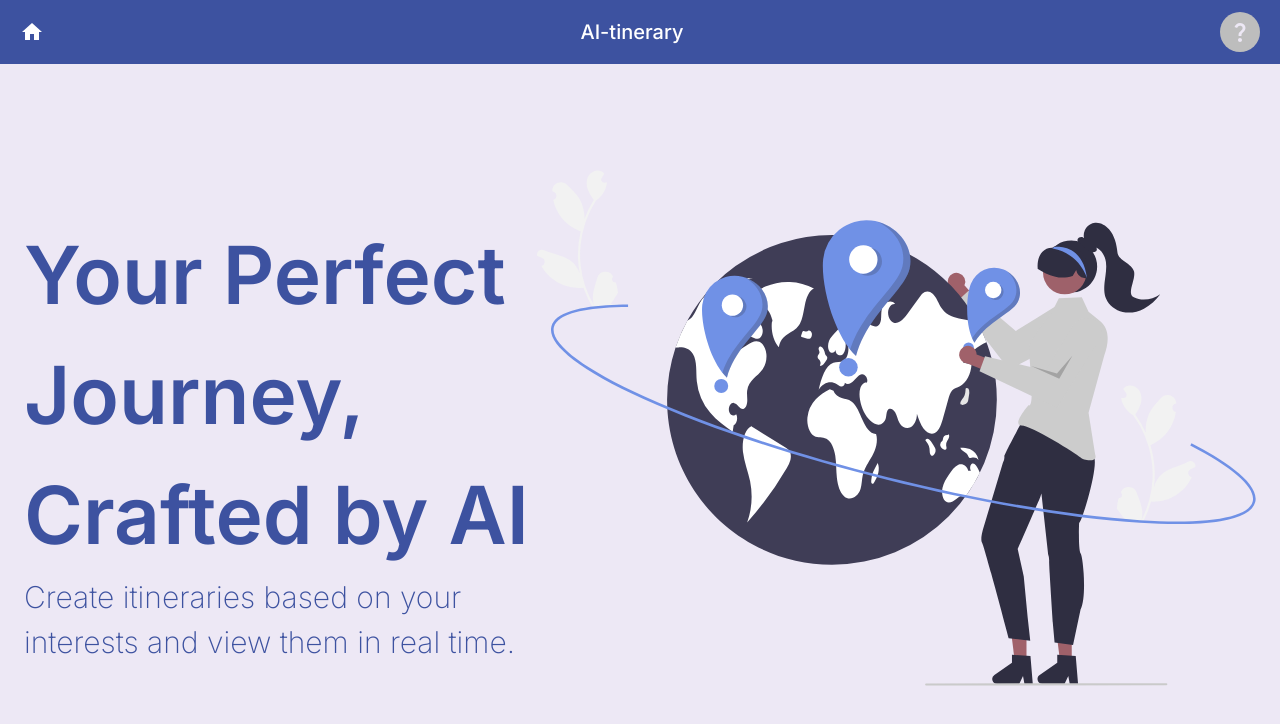
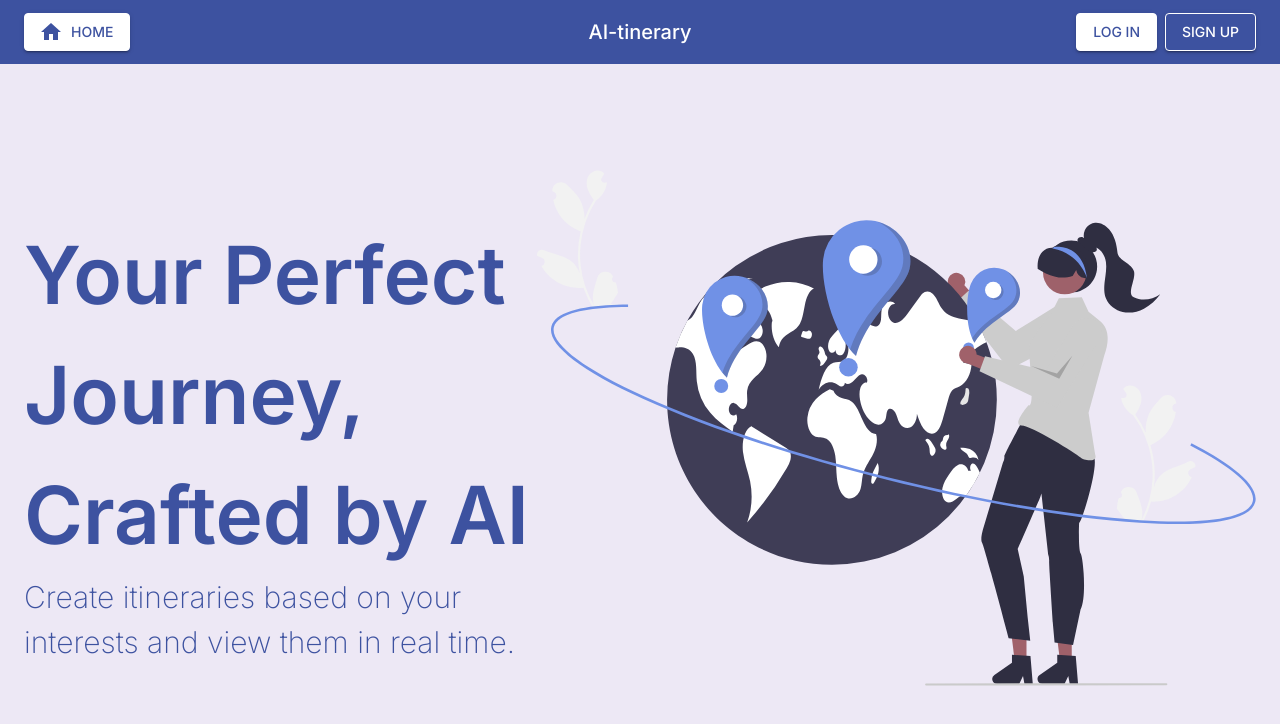
Before and after one commit to ubc-cpsc455-2024S/project-22_intellig-s, a React (Vite) app in the folder client/: page / in a window 1280 px wide. Shown: the top 724 px of the page. Built offline with nearby package versions, Linux system fonts and the light colour scheme; no server answers.

Commit message:
update navbar

```diff
--- a/client/src/components/NavBar.jsx
+++ b/client/src/components/NavBar.jsx
@@ -11,9 +11,8 @@ import Menu from "@mui/material/Menu";
 import MenuItem from "@mui/material/MenuItem";
 import { useSelector, useDispatch } from "react-redux";
 import { logout } from "../redux/authSlice";
-import QuestionMarkIcon from "@mui/icons-material/QuestionMark";
 import PersonIcon from "@mui/icons-material/Person";
-import { Box } from "@mui/material";
+import { Box, Button } from "@mui/material";
 
 const NavBar = () => {
   const user = useSelector((state) => state.auth.user);
@@ -40,29 +39,54 @@ const NavBar = () => {
       sx={{ boxShadow: "none" }} // Remove the box shadow
     >
       <Toolbar>
-        <IconButton
-          edge="start"
-          color="inherit"
+        <Box sx={{ flex: "1 1 0px", textAlign: "left" }}>
+          <Button
+            variant="contained"
             aria-label="home"
             component={Link}
             to="/"
+            sx={{
+              pl: 1.75,
+              mr: 1,
+              backgroundColor: "white",
+              border: "1px solid white",
+              color: "primary.main",
+              ":hover": {
+                backgroundColor: "primary.main",
+                color: "white",
+              },
+            }}
           >
-          <HomeIcon />
-        </IconButton>
-        <Typography variant="h6" sx={{ flexGrow: 1 }}>
-          AI-tinerary
-        </Typography>
+            <HomeIcon sx={{ mr: 1 }} />
+            Home
+          </Button>
           {isSignedIn && (
-          <IconButton
-            edge="start"
-            color="inherit"
+            <Button
+              variant="contained"
               aria-label="my itineraries"
               component={Link}
               to="/my-itineraries"
+              sx={{
+                pl: 1.75,
+                border: "1px solid white",
+                color: "white",
+                ":hover": {
+                  backgroundColor: "white",
+                  color: "primary.main",
+                  border: "1px solid white",
+                },
+              }}
             >
-            <TravelExploreIcon />
-          </IconButton>
+              <TravelExploreIcon sx={{ mr: 1 }} />
+              My Itineraries
+            </Button>
           )}
+        </Box>
+        <Box sx={{ flex: "1 1 0px", textAlign: "center" }}>
+          <Typography variant="h6">AI-tinerary</Typography>
+        </Box>
+        <Box sx={{ flex: "1 1 0px", textAlign: "right" }}>
+          {isSignedIn ? (
             <IconButton
               edge="end"
               aria-label="account of current user"
@@ -70,8 +94,8 @@ const NavBar = () => {
               aria-haspopup="true"
               onClick={handleProfileMenuOpen}
               color="inherit"
+              sx={{ flex: "1 1 0px" }}
             >
-          {isSignedIn ? (
               <Avatar
                 sx={{ bgcolor: "white" }}
                 alt={user.username}
@@ -85,12 +109,44 @@ const NavBar = () => {
               >
                 <PersonIcon sx={{ color: "#3D52A0" }} fontSize="large" />
               </Avatar>
+            </IconButton>
           ) : (
-            <Avatar>
-              <QuestionMarkIcon />
-            </Avatar>
+            <Box sx={{ flex: "1 1 0px" }}>
+              <Button
+                variant="contained"
+                sx={{
+                  mr: 1,
+                  backgroundColor: "white",
+                  border: "1px solid white",
+                  color: "primary.main",
+                  ":hover": {
+                    backgroundColor: "primary.main",
+                    color: "white",
+                  },
+                }}
+                onClick={() => navigate("/login")}
+              >
+                Log In
+              </Button>
+              <Button
+                variant="contained"
+                sx={{
+                  border: "1px solid white",
+                  color: "white",
+                  ":hover": {
+                    backgroundColor: "white",
+                    color: "primary.main",
+                    border: "1px solid white",
+                  },
+                }}
+                onClick={() => navigate("/login")}
+              >
+                Sign Up
+              </Button>
+            </Box>
           )}
-        </IconButton>
+        </Box>
+
         <Menu
           anchorEl={anchorEl}
           anchorOrigin={{ vertical: "top", horizontal: "right" }}
```
Lines whose indentation alone changed are shown as unchanged.
